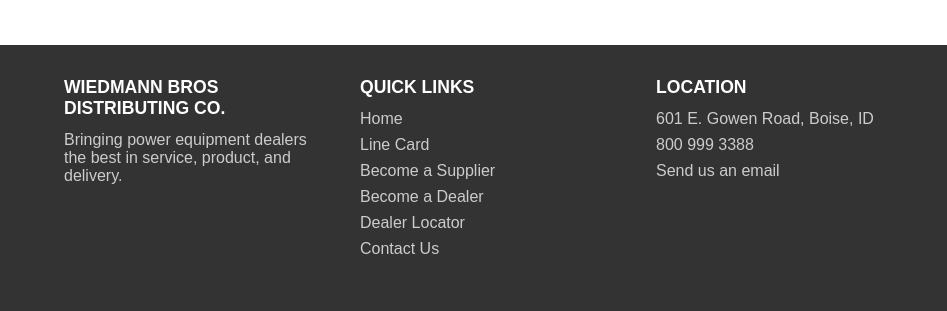
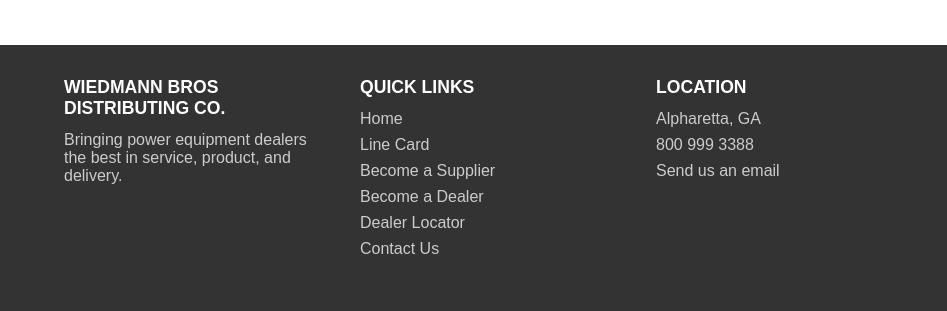
Before and after one commit to wos1337/WB-Refresh, a plain HTML site: page linecard.html in a window 1280 px wide. Shown: the part 481-792 px from the top of the page, 0-947 px from the left. Drawn offline with Linux system fonts and the light colour scheme; a small style sheet from the web is missing.

Commit message:
Update linecard.html

```diff
--- a/linecard.html
+++ b/linecard.html
@@ -391,7 +391,7 @@ nav li a:hover {
       <div class="footer-col">
         <h3>Location</h3>
         <ul>
-          <li>601 E. Gowen Road, Boise, ID</li>
+          <li>Alpharetta, GA</li>
           <li>800 999 3388</li>
           <li><a href="#">Send us an email</a></li>
         </ul>
```
